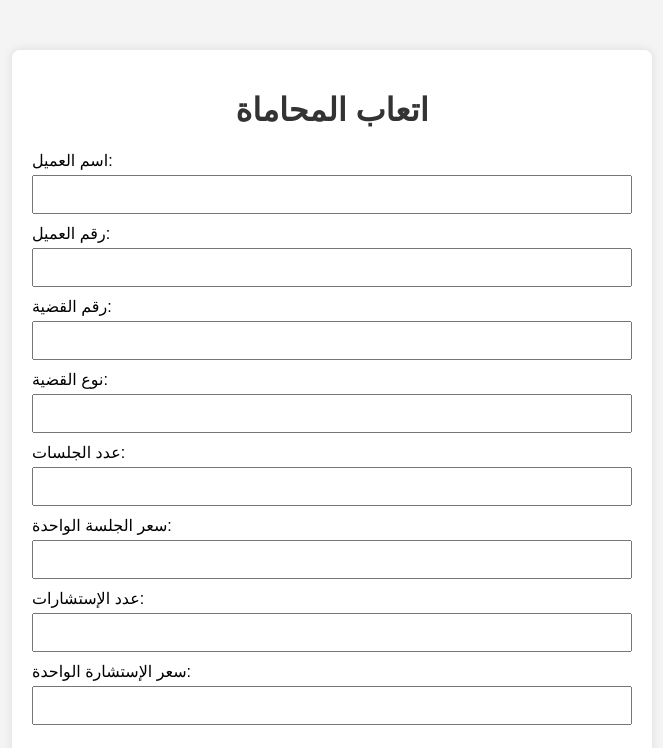
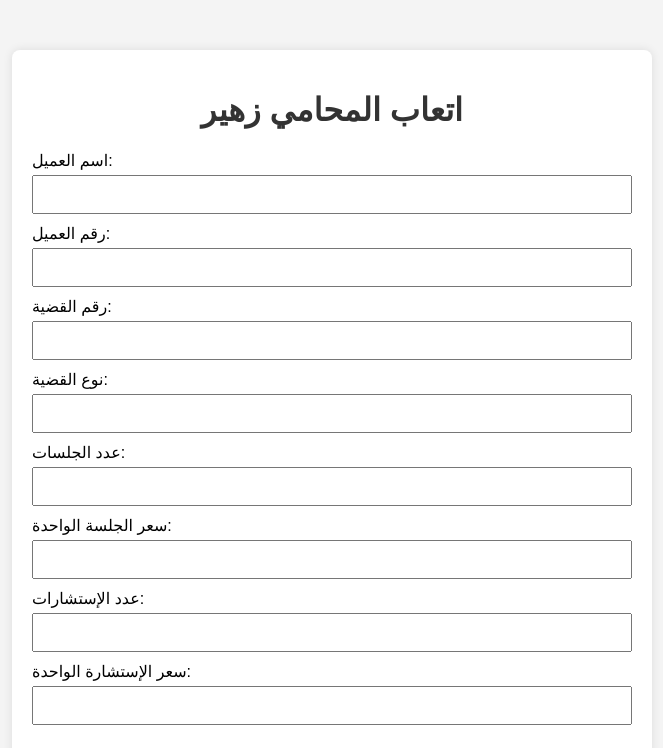
Before and after one commit to JenanZuhair/lawyer_zuhair_bill, a plain HTML site: page index.html in a window 1280 px wide. Shown: the top 748 px of the page, without its empty margins (308-971 px from the left). Drawn offline with nearby package versions, Linux system fonts and the light colour scheme.

Commit message:
edit name

```diff
--- a/index.html
+++ b/index.html
@@ -13,7 +13,7 @@
 
 <body>
     <div class="container">
-        <h1>اتعاب المحاماة</h1>
+        <h1>اتعاب المحامي زهير</h1>
 
         <form id="lawyerForm">
             <label for="clientName">اسم العميل:</label>
```
